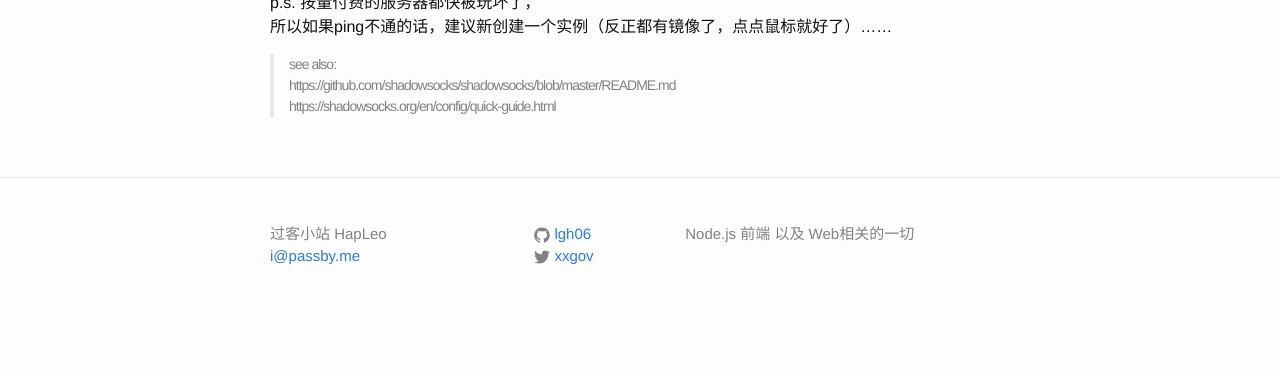
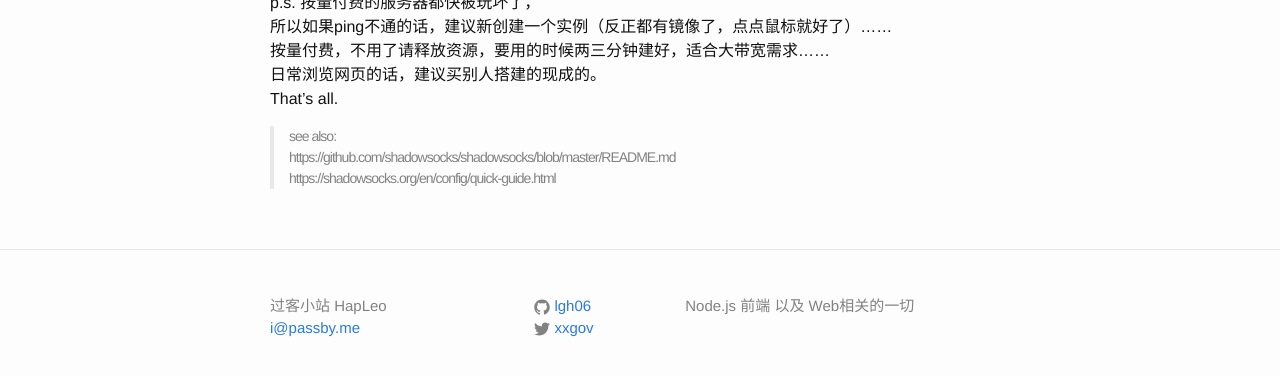
Before and after one commit to lgh06/blog, a Jekyll site: the page built from _posts/2016-10-14-ali-server.md, in a window 1280 px wide and 900 px high, scrolled down 4157 px, cut to the strip 500-876 px from the top of the window. Built offline with Jekyll 4.4.1, drawn with Linux system fonts in a browser that asks for light colours; before the commit the page ends 4985 px from its top, so only the background shows below that.

Commit message:
ali-server

```diff
--- a/_posts/2016-10-14-ali-server.md
+++ b/_posts/2016-10-14-ali-server.md
@@ -72,6 +72,10 @@ reboot
 
 p.s. 按量付费的服务器都快被玩坏了，
 所以如果ping不通的话，建议新创建一个实例（反正都有镜像了，点点鼠标就好了）……
+按量付费，不用了请释放资源，要用的时候两三分钟建好，适合大带宽需求……
+日常浏览网页的话，建议买别人搭建的现成的。
+That's all.
+
 
 > see also:
 https://github.com/shadowsocks/shadowsocks/blob/master/README.md
```
